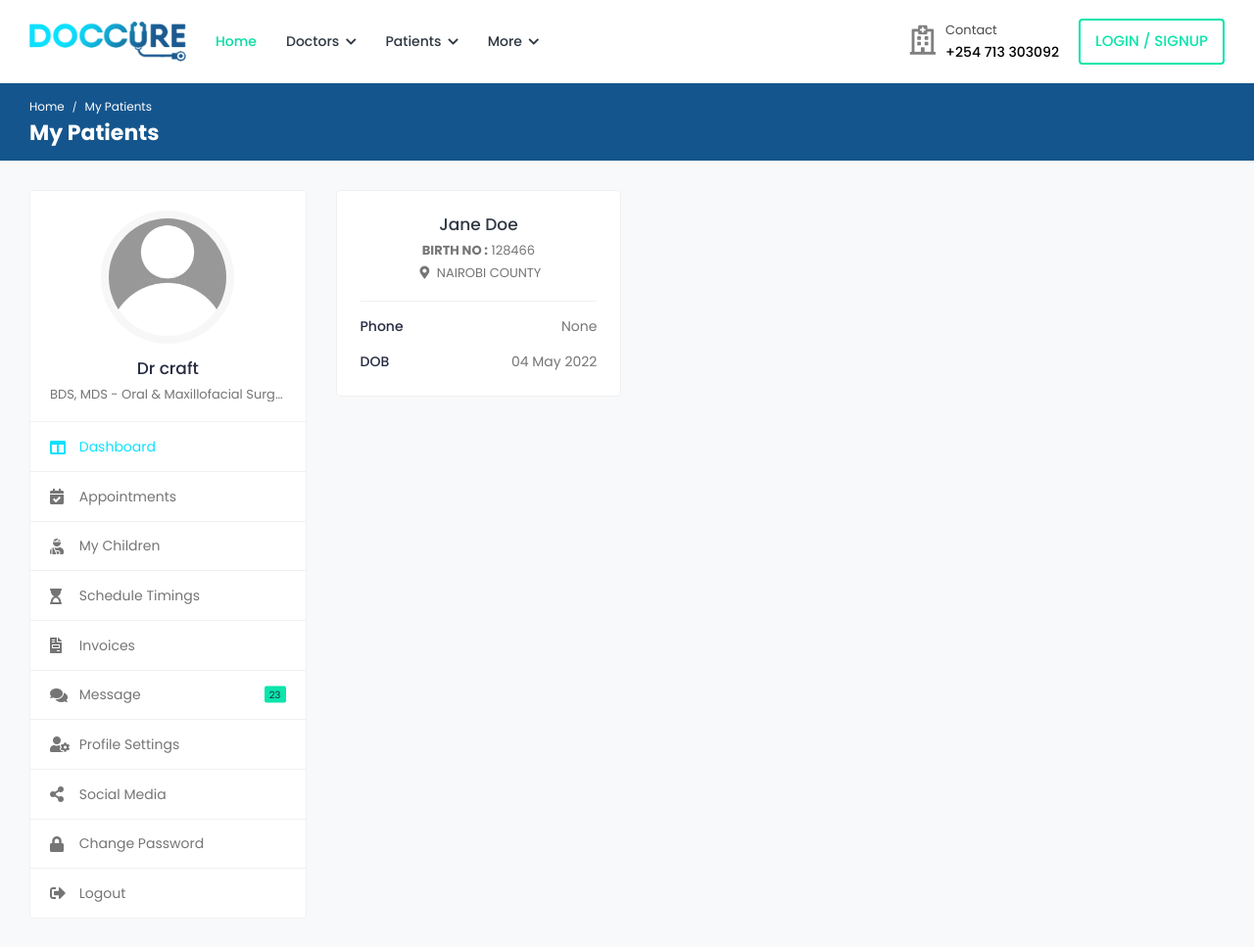
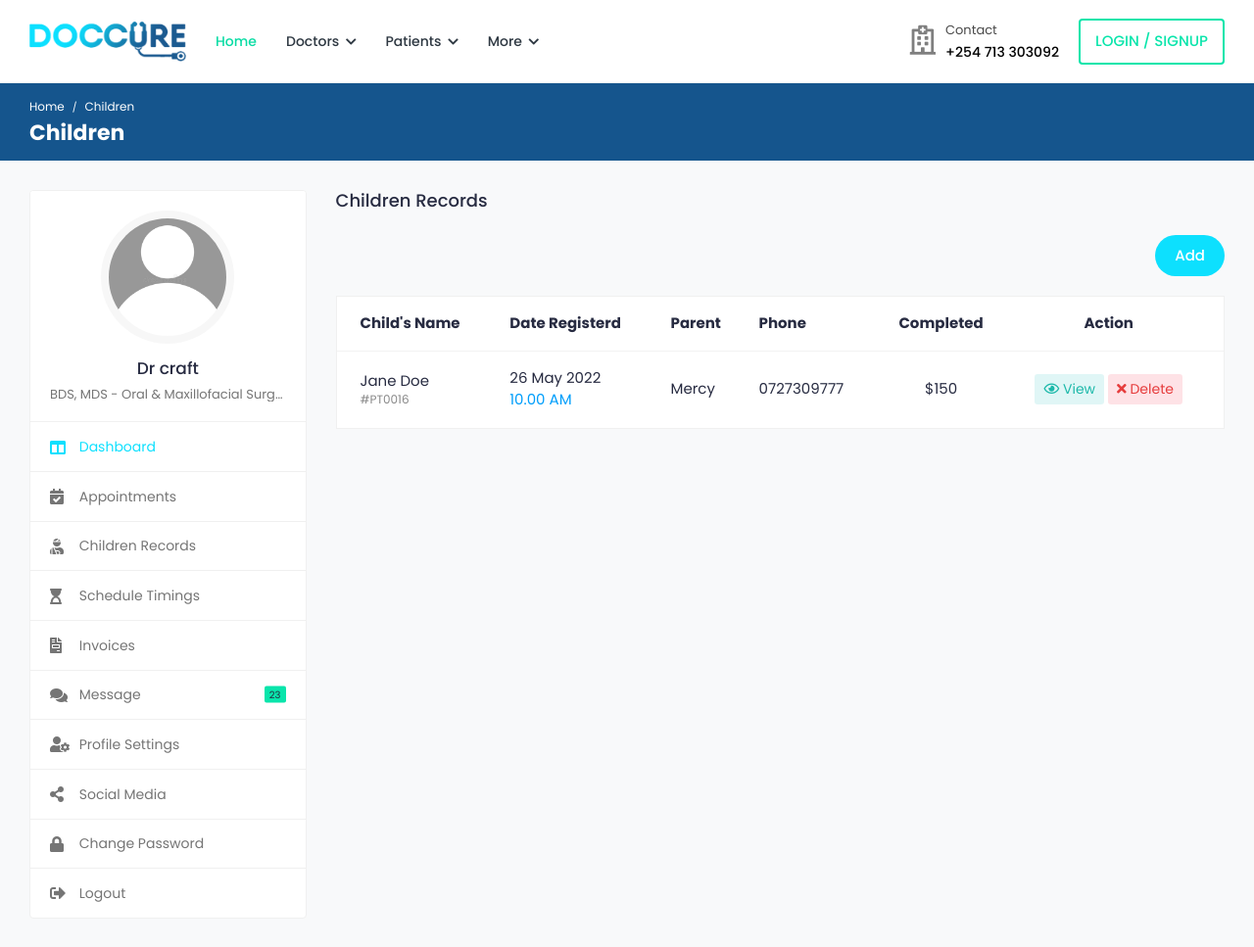
Before and after one commit to itsregalo/child-immunization-tracking-system, a Django app: template frontend/templates/doctor_children_assigned.html in a window 1280 px wide. Shown: the top 967 px of the page at 98% size. Run offline with Django 4.2, Linux system fonts and the light colour scheme; the template is opened without the code that fills it: values that come from a table or form of the project are taken from there, others are empty; data comes from the database, SQL or seed files in the repository; parts of the project's set-up code (start-up, migrations or seed data) failed here and were passed over; some libraries are stand-ins or nearby versions.

Commit message:
child vaccines

```diff
--- a/core/views.py
+++ b/core/views.py
@@ -128,8 +128,10 @@ def create_child(request, *args, **kwargs):
 @login_required
 def child_profile(request, uuid, *args, **kwargs):
     child = Child.objects.get(uuid=uuid)
+    immunizations = ChildImmunization.objects.all()
     context = {
         'child': child,
+        'immunizations':immunizations
     }
     return render(request, 'child_profile.html', context)
 
--- a/frontend/templates/doctor_children_assigned.html
+++ b/frontend/templates/doctor_children_assigned.html
@@ -1,7 +1,8 @@
 {% extends 'base.html' %}
+
 {% load static %}
 
-{% block titile %} My Children {% endblock titile %}
+{% block title %} Children {% endblock title %}
 
 
 {% block body %}
@@ -16,10 +17,10 @@
 							<nav aria-label="breadcrumb" class="page-breadcrumb">
 								<ol class="breadcrumb">
 									<li class="breadcrumb-item"><a href="index-2.html">Home</a></li>
-									<li class="breadcrumb-item active" aria-current="page">My Patients</li>
+									<li class="breadcrumb-item active" aria-current="page">Children</li>
 								</ol>
 							</nav>
-							<h2 class="breadcrumb-title">My Patients</h2>
+							<h2 class="breadcrumb-title">Children</h2>
 						</div>
 					</div>
 				</div>
@@ -38,42 +39,77 @@
 							<!-- /Profile Sidebar -->
 
 						</div>
+
 						<div class="col-md-7 col-lg-8 col-xl-9">
 
-							<div class="row row-grid">
-								{% for child in doctor_children %}
 
-								<div class="col-md-6 col-lg-4 col-xl-3">
-									<div class="card widget-profile pat-widget-profile">
-										<div class="card-body">
-											<div class="pro-widget-content">
-												<div class="profile-info-widget">
-													<div class="profile-det-info">
-														<h3><a href="{{child.get_absolute_url}}">{{ child.first_name }} {{ child.last_name }}</a></h3>
 
-														<div class="patient-details">
-															<h5><b>BIRTH NO :</b> {{ child.birth_no }}</h5>
-															<h5 class="mb-0"><i class="fas fa-map-marker-alt"></i> {{ child.resident_county }}</h5>
+							<div class="row">
+								<div class="col-md-12">
+									<h4 class="mb-4">Children Records</h4>
+									<div class="appointment-tab">
+										<div class="text-right">
+											<a href="#" class="add-new-btn" data-toggle="modal" data-target="#add_medical_records">Add</a>
+										</div>
+
+										<div class="tab-content">
+
+											<!-- Upcoming Appointment Tab -->
+											<div class="tab-pane show active" id="upcoming-appointments">
+												<div class="card card-table mb-0">
+													<div class="card-body">
+														<div class="table-responsive">
+															<table class="table table-hover table-center mb-0">
+																<thead>
+																	<tr>
+																		<th>Child's Name</th>
+																		<th>Date Registerd</th>
+																		<th>Parent</th>
+																		<th>Phone</th>
+																		<th class="text-center">Completed</th>
+																		<th class="text-center">Action</th>
+																	</tr>
+																</thead>
+																<tbody>
+																	{% for child in doctor_children %}
+
+																	<tr>
+																		<td>
+																			<h2 class="table-avatar">
+
+																				<a href="{{ child.get_absolute_url }}">{{ child.first_name }} {{ child.last_name }}<span>#PT0016</span></a>
+																			</h2>
+																		</td>
+																		<td>{{ child.created_at | date:'d M Y' }}<span class="d-block text-info">10.00 AM</span></td>
+																		<td>{{ child.parent.user.username }}</td>
+																		<td>{{ child.parent.user.phone_no }}</td>
+																		<td class="text-center">$150</td>
+																		<td class="text-center">
+																			<div class="table-action">
+																				<a href="javascript:void(0);" class="btn btn-sm bg-info-light">
+																					<i class="far fa-eye"></i> View
+																				</a>
+
+																				<a href="javascript:void(0);" class="btn btn-sm bg-danger-light">
+																					<i class="fas fa-times"></i> Delete
+																				</a>
+																			</div>
+																		</td>
+																	</tr>
+
+																	{% endfor %}
+
+																</tbody>
+															</table>
 														</div>
 													</div>
 												</div>
 											</div>
-											<div class="patient-info">
-												<ul>
-													<li>Phone <span>{{ child.parent.phone_no }}</span></li>
+											<!-- /Upcoming Appointment Tab -->
 
-													<li>DOB <span>{{ child.date_of_birth|date:'d M Y' }}</span></li>
-												</ul>
-											</div>
 										</div>
 									</div>
 								</div>
-
-
-								{% endfor %}
-
-
-
 							</div>
 
 						</div>
@@ -85,4 +121,6 @@
 			<!-- /Page Content -->
 
 
+
+
 {% endblock body %}
--- a/frontend/templates/partials/doctor_profile_sidebar.html
+++ b/frontend/templates/partials/doctor_profile_sidebar.html
@@ -33,7 +33,7 @@
                 <li>
                     <a href="{% url 'core:doctor-children-assigned' %}">
                         <i class="fas fa-user-injured"></i>
-                        <span>My Children</span>
+                        <span>Children Records</span>
                     </a>
                 </li>
                 <li>
@@ -62,19 +62,19 @@
                     </a>
                 </li>
                 <li>
-                    <a href="social-media.html">
+                    <a href="#">
                         <i class="fas fa-share-alt"></i>
                         <span>Social Media</span>
                     </a>
                 </li>
                 <li>
-                    <a href="doctor-change-password.html">
+                    <a href="#">
                         <i class="fas fa-lock"></i>
                         <span>Change Password</span>
                     </a>
                 </li>
                 <li>
-                    <a href="index-2.html">
+                    <a href="{% url 'accounts:logout' %}">
                         <i class="fas fa-sign-out-alt"></i>
                         <span>Logout</span>
                     </a>
```
